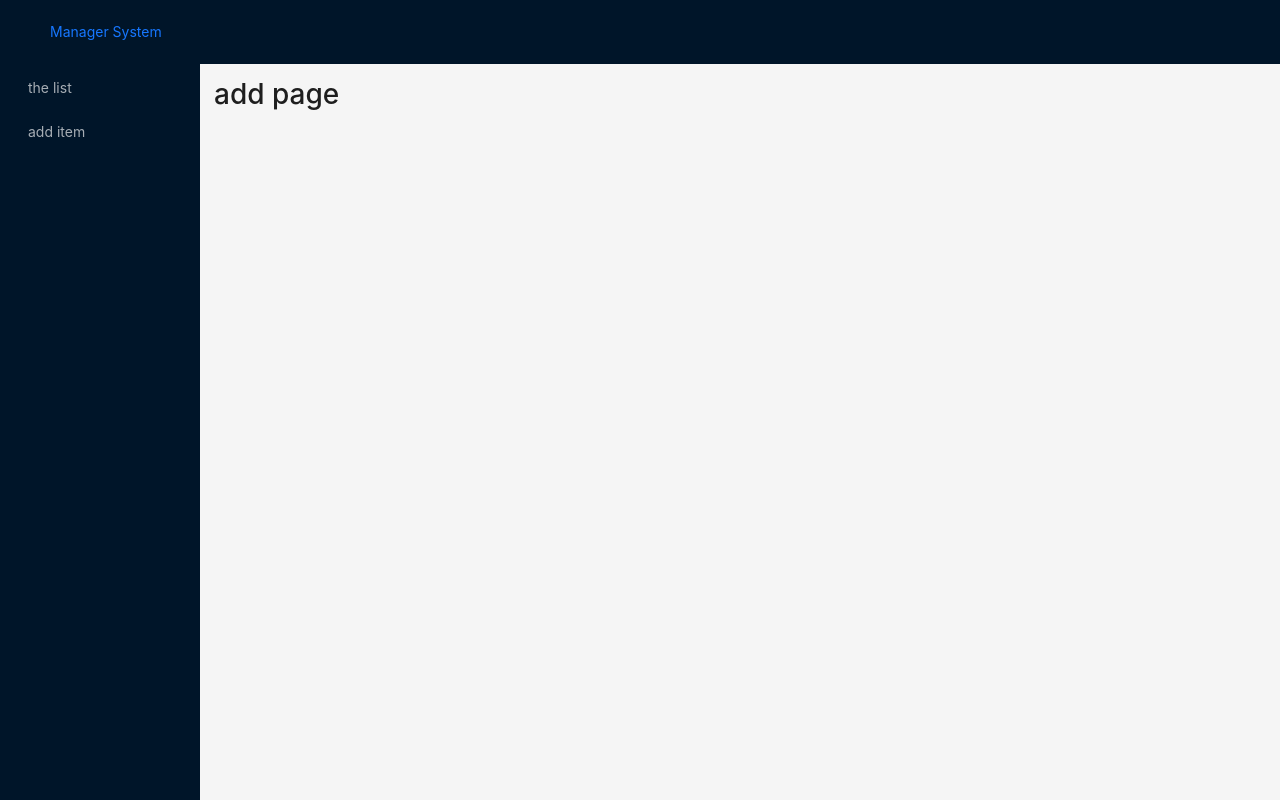
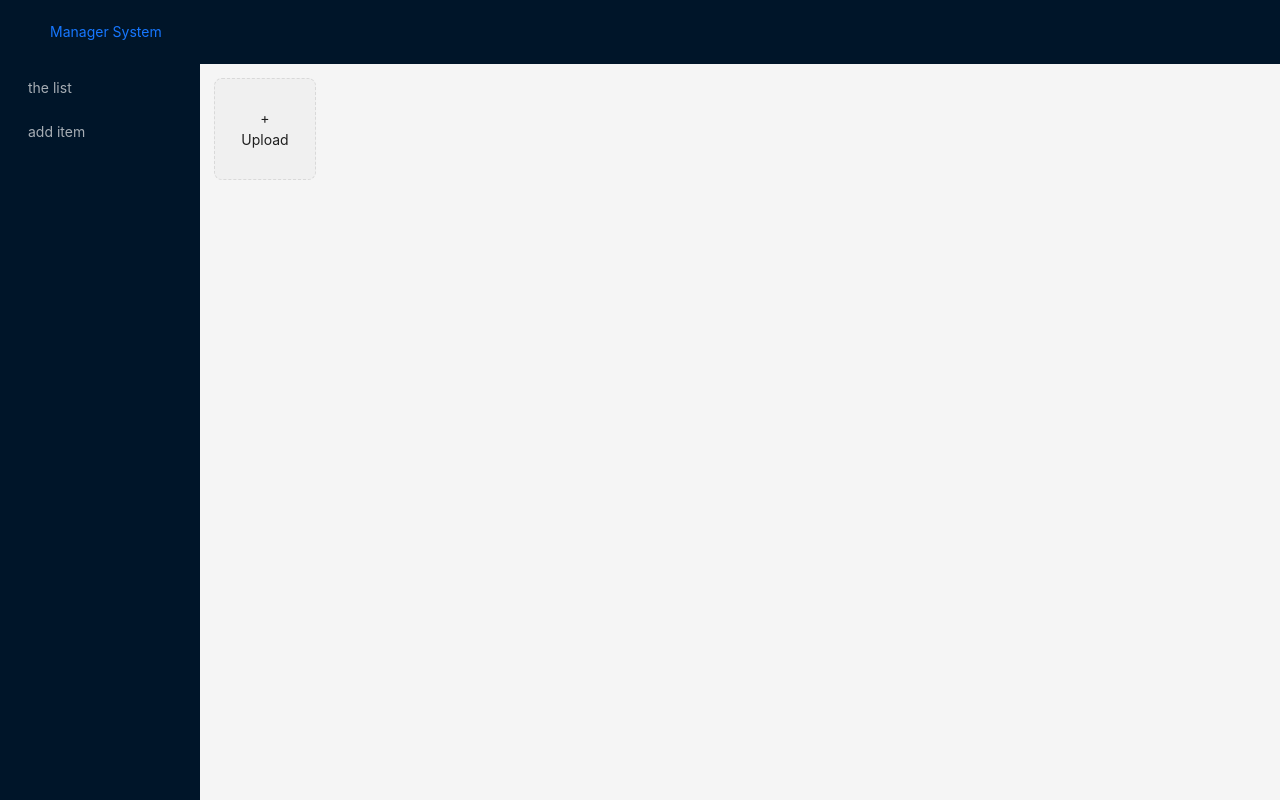
Before and after one commit to espazo/Films, a React (Create React App) app in the folder client/: page /movie/add in a window 1280 px wide. Built offline with nearby package versions, Linux system fonts and the light colour scheme.

Commit message:
feature: implement image upload component

```diff
--- /dev/null
+++ b/client/src/components/ImgUploader.tsx
@@ -0,0 +1,91 @@
+import React from 'react';
+import {message, Modal, Upload} from "antd";
+import {UploadFile} from "antd/lib";
+import {IResponseData, IResponseError} from "../services/CommonTypes";
+
+interface IImgUploaderProps {
+    value?: string,
+
+    onChange(imgUrl: string): void,
+}
+
+interface IImgStatus {
+    showModal: boolean,
+
+}
+
+export default class extends React.Component<IImgUploaderProps, IImgStatus> {
+
+    private getUploadContent() {
+        if (this.props.value) {
+            return null;
+        } else {
+            return <div>
+                +
+                <div>Upload</div>
+            </div>;
+        }
+    }
+
+    private getFileList(): UploadFile[] {
+        const curImgUrl = this.props.value;
+        if (curImgUrl) {
+            return [{
+                uid: curImgUrl,
+                name: curImgUrl,
+                url: curImgUrl,
+            }];
+        }
+        return [];
+    }
+
+    async handleRequest(params: any) {
+        let formData = new FormData();
+        formData.append(params.filename, params.file);
+        const request = new Request(params.action, {
+            method: 'post',
+            body: formData,
+        });
+        const response: IResponseData<string> | IResponseError = await fetch(request).then(response => response.json());
+        if (response.err) {
+            message.error(response.err);
+        } else {
+            message.info('upload success');
+            this.props.onChange(response.data!);
+        }
+    }
+
+    state: IImgStatus = {
+        showModal: false,
+    };
+
+    render() {
+        return (
+            <div>
+                <Upload
+                    action='/api/upload'
+                    name='imgfile'
+                    accept='.jpg,.jpeg,.png,.gif'
+                    listType='picture-card'
+                    fileList={this.getFileList()}
+                    customRequest={this.handleRequest.bind(this)}
+                    onRemove={() => this.props.onChange('')}
+                    onPreview={() => {
+                        this.setState({
+                            showModal: true,
+                        });
+                    }}
+                >
+                    {this.getUploadContent()}
+                </Upload>
+                <Modal visible={this.state.showModal} footer={null} onCancel={() => {
+                    this.setState({
+                        showModal: false,
+                    });
+                }}>
+                    <img src={this.props.value} style={{width: '100%'}} alt="image"/>
+                </Modal>
+            </div>
+        );
+    }
+}
--- a/client/src/pages/movie/AddMovie.tsx
+++ b/client/src/pages/movie/AddMovie.tsx
@@ -1,9 +1,24 @@
 import React from "react";
+import ImgUploader from "../../components/ImgUploader";
 
 export default class extends React.Component {
+
+    state = {
+        img: '',
+
+    }
+
     render() {
         return (
-            <h1>add page</h1>
+            // <ImgUploader curImgUrl='https://www.google.com/logos/doodles/2024/celebrating-rita-lobato-velho-6753651837110235.4-2x.png'/>
+            <ImgUploader
+                value={this.state.img}
+                onChange={newUrl => {
+                    this.setState({
+                        img: newUrl,
+                    });
+                }}
+            />
         );
     }
 }
```
